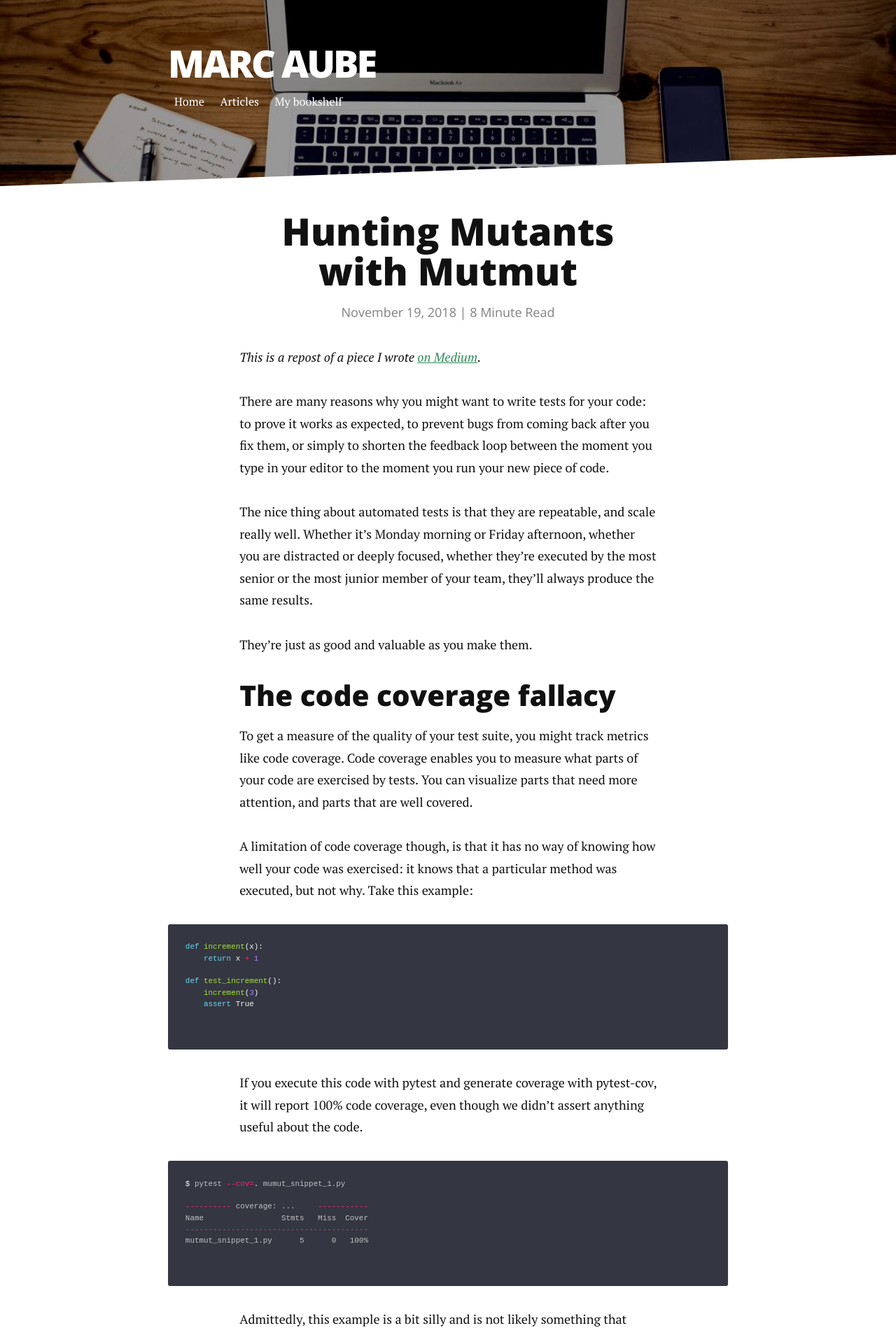
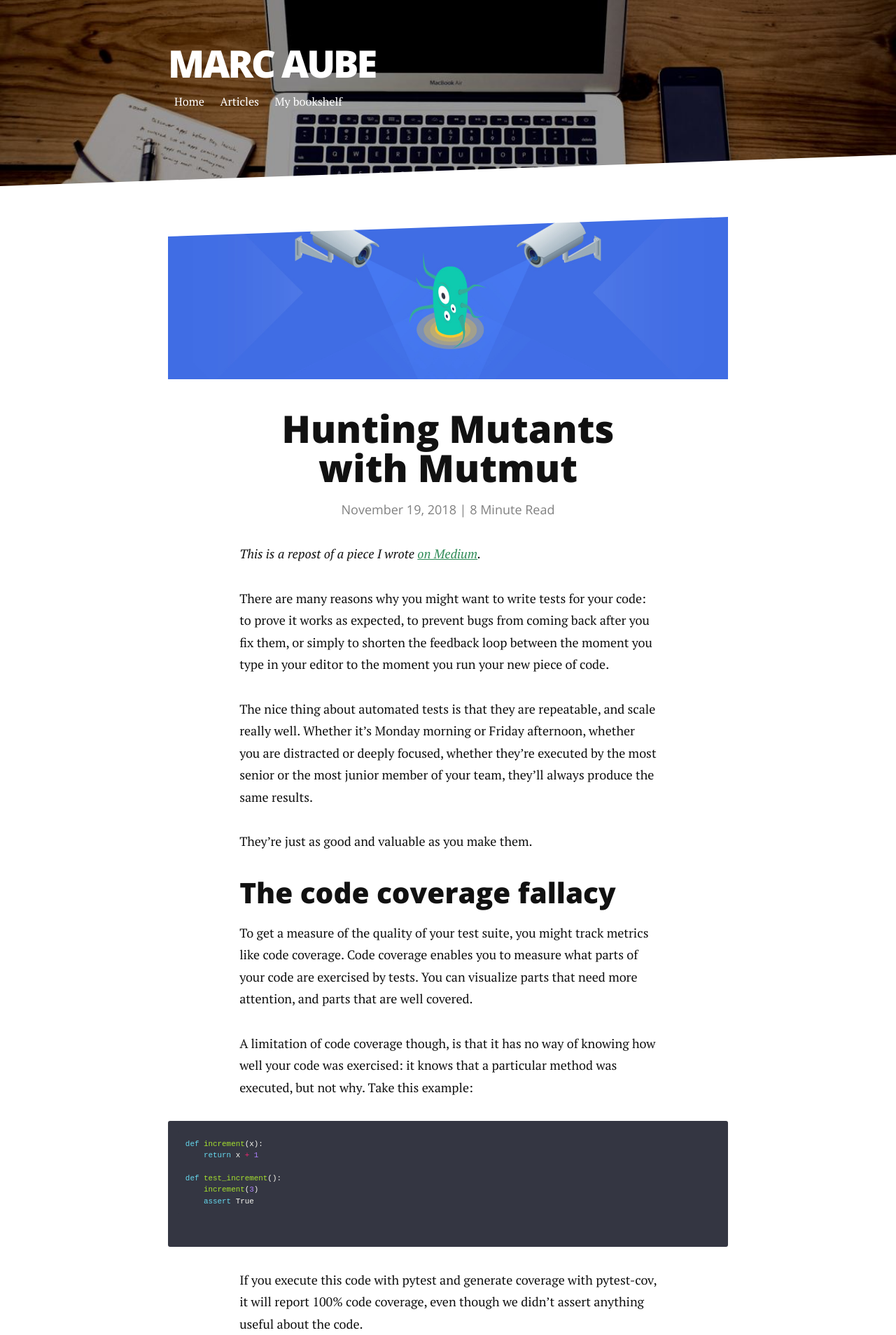
Before and after one commit to marcaube/marcaube.github.io, a Jekyll site: the page built from _posts/2018-11-19-hunting-mutants-with-mutmut.md, in a window 1280 px wide. Shown: the top 1908 px of the page at 70% size. Built offline with Jekyll 4.4.1, drawn with Linux system fonts in a browser that asks for light colours; nearby versions of some CDN libraries; comment, search, counter and statistics services are not loaded.

Commit message:
Add the header image

```diff
--- a/_posts/2018-11-19-hunting-mutants-with-mutmut.md
+++ b/_posts/2018-11-19-hunting-mutants-with-mutmut.md
@@ -1,6 +1,7 @@
 ---
 layout: post
 title: Hunting Mutants with Mutmut
+image: hunting-mutants-with-mutmut.jpg
 description: "There are many reasons why you might want to write tests for your code: to prove it works as expected, to prevent bugs from coming back..."
 canonical: https://medium.com/poka-techblog/hunting-mutants-with-mutmut-5f575b625598
 ---
```
Also changed, not shown: assets/img/hunting-mutants-with-mutmut.jpg (added).
